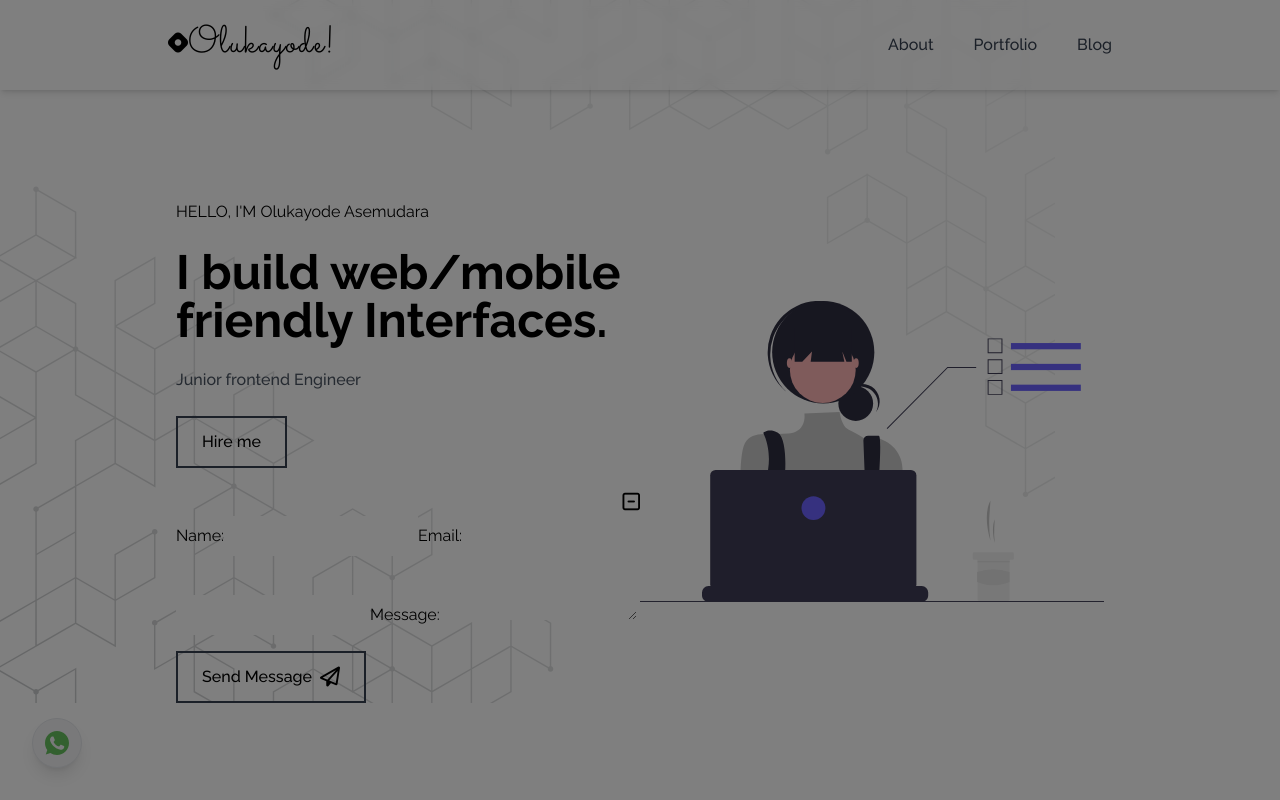
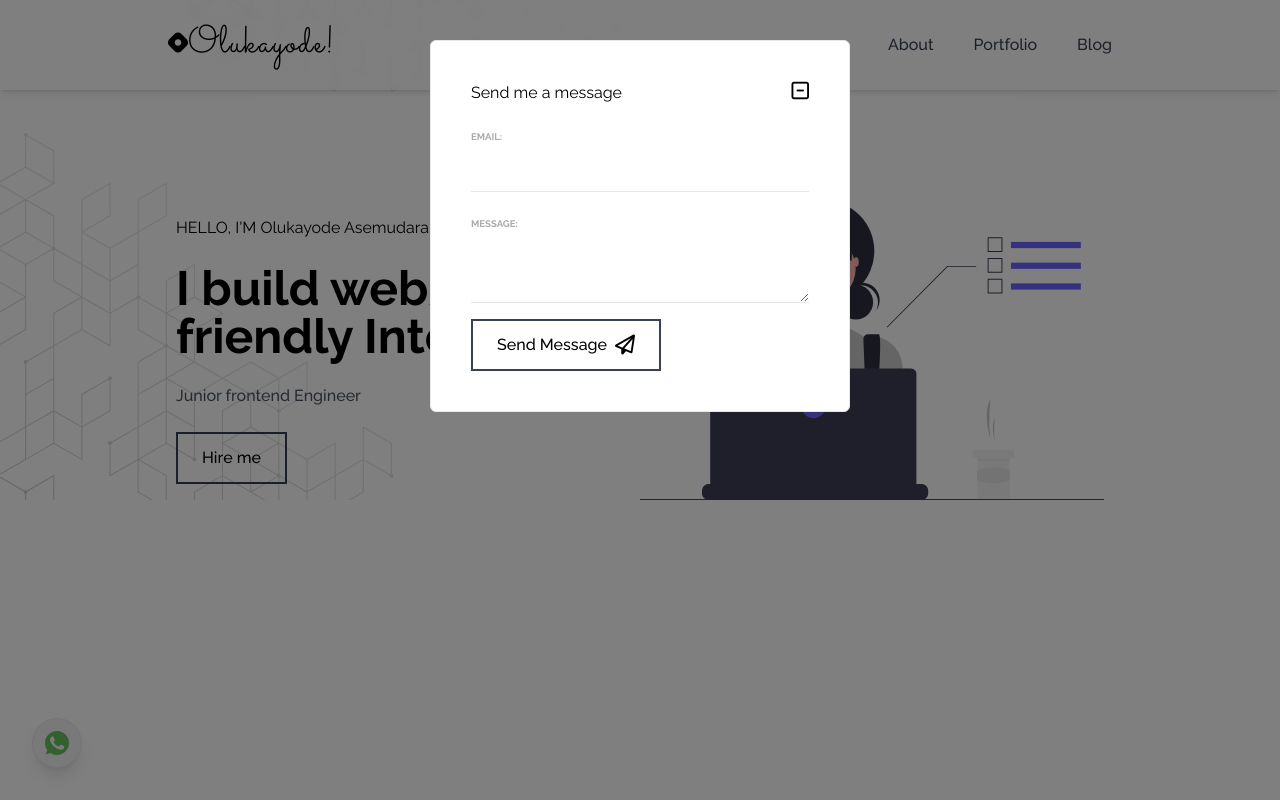
Before and after one commit to blaqnativity/myportfolios.com, a Nuxt app: page / in a window 1280 px wide. Both pictures are taken after a click on the button "Hire me". Built offline with nearby package versions, Linux system fonts and the light colour scheme.

Commit message:
slot components properly resolved

```diff
--- a/assets/css/tailwind.css
+++ b/assets/css/tailwind.css
@@ -81,15 +81,7 @@ textarea {
 }
 
 /* contact form */
-.backdrop {
-  top: 0;
-  right: 0;
-  position: fixed;
-  background: rgba(0, 0, 0, 0.5);
-  height: 100vh;
-  width: 100vw;
-  z-index: 10;
-}
+
 form {
   @apply w-[420px] bg-white text-left p-[40px] rounded-md border mx-auto my-10;
 }
--- a/components/BaseInput.vue
+++ b/components/BaseInput.vue
@@ -1,22 +1,8 @@
 <template>
-  <div class="backdrop">
-    <slot></slot>
-  </div>
+  <div><slot></slot></div>
 </template>
 
-<script>
-export default {
-  props: ["title"],
-  data() {
-    return {};
-  },
-  methods: {
-    closeForm() {
-      this.$emit("close");
-    },
-  },
-};
-</script>
+<script></script>
 
 <style scoped>
 /* input styles */
--- a/pages/about.vue
+++ b/pages/about.vue
@@ -170,9 +170,47 @@
               <button class="btn" @click="toggleForm">Get in touch</button>
             </div>
 
-            <div v-if="showForm">
-              <!-- form component -->
-              <BaseInput title="Get in touch now !!!" @click="toggleForm" />
+            <!-- form component using slot -->
+            <div class="backdrop" v-if="showForm">
+              <form @click.prevent>
+                <div class="flex items-center justify-between">
+                  <h2>{{ title }}</h2>
+                  <span
+                    ><i
+                      class="fa-regular fa-square-minus"
+                      @click="closeForm"
+                    ></i
+                  ></span>
+                </div>
+
+                <label>Email:</label>
+                <input type="email" />
+
+                <div>
+                  <label for="selectInput">Hire my services for:</label>
+                  <select id="selectInput" v-model="selectedOption">
+                    <option value="">Select One</option>
+                    <option
+                      v-for="(option, index) in options"
+                      :key="index"
+                      :value="option.value"
+                    >
+                      {{ option.label }}
+                    </option>
+                  </select>
+                  <p v-if="selectedOption">
+                    You selected: {{ selectedOption }}
+                  </p>
+                </div>
+
+                <label>Message:</label>
+                <textarea name=""></textarea>
+
+                <button class="btn flex items-center gap-2 mt-4">
+                  <span>Send Message</span>
+                  <i class="fa-regular fa-paper-plane"></i>
+                </button>
+              </form>
             </div>
           </div>
         </div>
@@ -218,10 +256,20 @@ export default {
   data() {
     return {
       showForm: false,
+      selectedOption: "",
+      options: [
+        { label: "Wordpress", value: "Wordpress Sites" },
+        { label: "Design", value: "UI Designs" },
+        { label: "Frontend", value: "Code Development" },
+        // Add more options as needed
+      ],
     };
   },
   methods: {
     toggleForm() {
+      this.showForm = !this.showForm;
+    },
+    closeForm() {
       this.showForm = !this.showForm;
     },
   },
--- a/pages/index.vue
+++ b/pages/index.vue
@@ -22,18 +22,14 @@
           <button class="btn" @click="toggleForm">Hire me</button>
         </div>
 
-        <div v-if="showForm">
-          <!-- form component -->
-          <BaseInput title="Employ my services" @click="toggleForm" />
-          <!-- form -->
+        <div class="backdrop" v-if="showForm">
+          <form @click.prevent>
             <div class="flex items-center justify-between">
               <h2>{{ title }}</h2>
               <span
                 ><i class="fa-regular fa-square-minus" @click="closeForm"></i
               ></span>
             </div>
-          <label>Name:</label>
-          <input type="text" />
 
             <label>Email:</label>
             <input type="email" />
@@ -45,6 +41,7 @@
               <span>Send Message</span>
               <i class="fa-regular fa-paper-plane"></i>
             </button>
+          </form>
         </div>
       </div>
       <!-- image -->
@@ -67,28 +64,29 @@ export default {
   components: { BaseInput, whatsapp },
   data() {
     return {
+      title: "Send me a message",
       showForm: false,
-      showFormTwo: false,
     };
   },
   methods: {
     toggleForm() {
       this.showForm = !this.showForm;
     },
-    toggleFormTwo() {
-      this.showFormTwo = !this.showFormTwo;
+    closeForm() {
+      this.showForm = !this.showForm;
     },
   },
 };
 </script>
 
-<style scoped>
+<style>
 .backdrop {
-  top: 0;
+  bottom: 0;
   right: 0;
   position: fixed;
   background: rgba(0, 0, 0, 0.5);
   height: 100%;
   width: 100vw;
+  z-index: 10;
 }
 </style>
```
Lines whose indentation alone changed are shown as unchanged.
